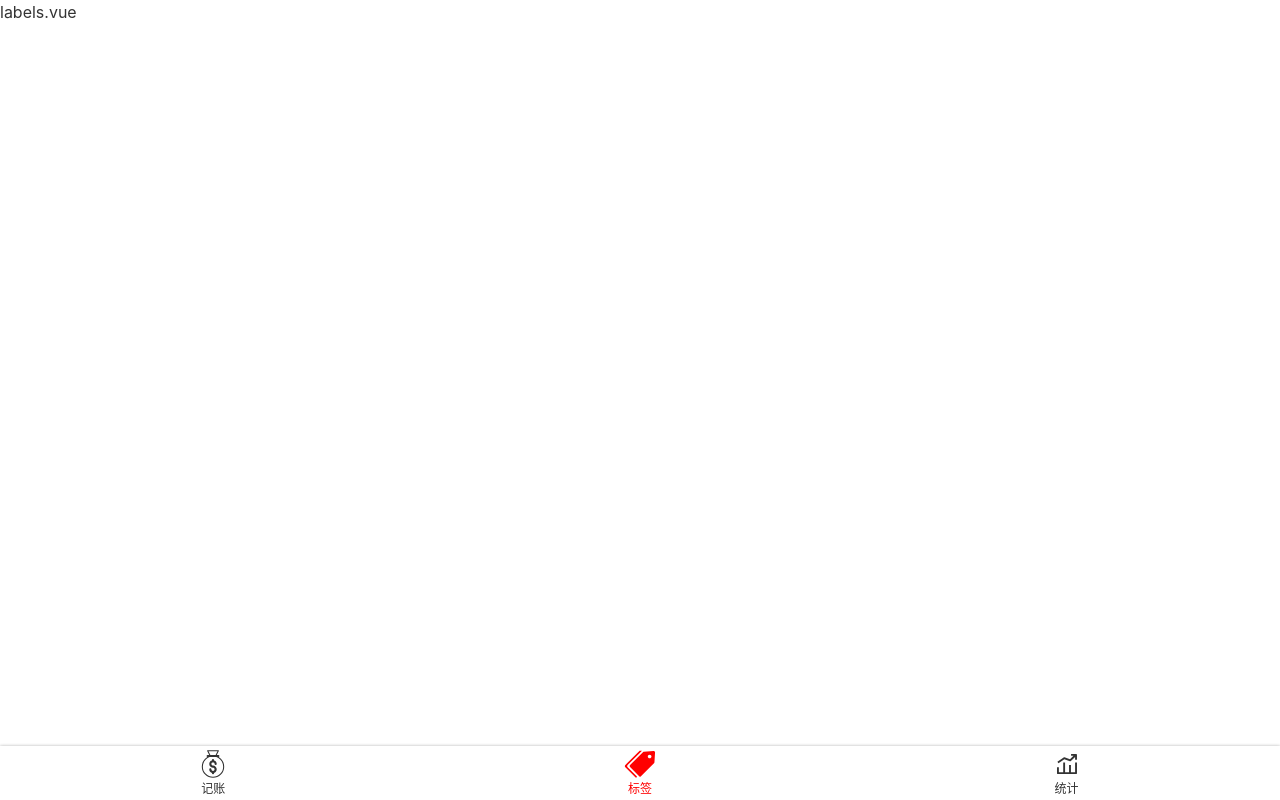
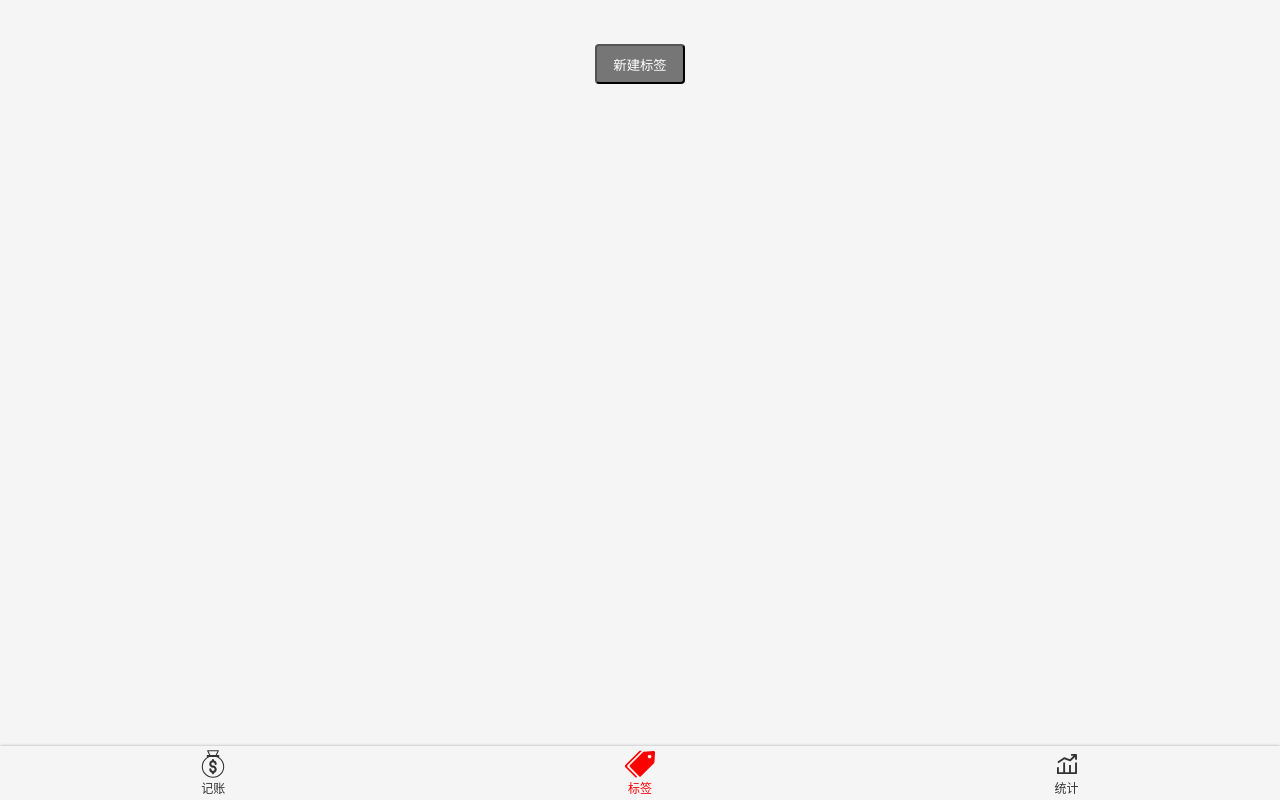
Before and after one commit to oldUath/cocomoney-vue, a Vue app: page /#/labels in a window 1280 px wide. Built offline with nearby package versions, Linux system fonts and the light colour scheme.

Commit message:
添加标签，和标签页面

```diff
--- a/src/App.vue
+++ b/src/App.vue
@@ -16,6 +16,7 @@
   color: #333;
   line-height: 1.5;
   font-family: $font-hei;
+  background:#f5f5f5;
 }
 
 
--- a/src/model.ts
+++ b/src/models/recordListModel.ts
@@ -1,5 +1,5 @@
 const localStorageKeyName = 'recordList';
-const model = {
+const recordListModel = {
     clone(data: RecordItem[] | RecordItem){
         return JSON.parse(JSON.stringify(data));
     },
@@ -11,4 +11,4 @@
     }
 
 };
-export default model;
+export default recordListModel;
--- /dev/null
+++ b/src/models/tagListModel.ts
@@ -0,0 +1,26 @@
+const localStorageKeyName = 'tagList';
+type TagListModel= {
+    data: string[];
+    fetch: () => string[];
+    create: (name: string) => 'success' | 'duplicated';
+    save: () => void;
+}
+const tagListModel: TagListModel = {
+    data:[],
+    fetch() {
+        this.data = JSON.parse(window.localStorage.getItem(localStorageKeyName) || '[]');
+        return this.data;
+    },
+    create(name: string){
+        if(this.data.indexOf(name)>=0){return 'duplicated'}
+        this.data.push(name);
+        this.save();
+        return 'success';
+    }
+    ,
+    save() {
+        window.localStorage.setItem(localStorageKeyName, JSON.stringify(this.data));
+    }
+
+};
+export default tagListModel;
--- a/src/views/Labels.vue
+++ b/src/views/Labels.vue
@@ -1,14 +1,70 @@
 <template>
-    <Layout>
-      labels.vue
-    </Layout>
+  <Layout>
+    <ol class="tags">
+
+      <li v-for="tag in tags" :key="tag">
+        <span>{{tag}}</span>
+        <Icon name="right"/>
+      </li>
+
+    </ol>
+    <div class="createTag-wrapper">
+      <button class="createTag" @click="createTag">新建标签</button>
+    </div>
+  </Layout>
 </template>
 
-<script>
-export default {
-name: "Labels",
+<script lang="ts">
+import Vue from 'vue'
+import {Component} from 'vue-property-decorator';
+import tagListModel from '@/models/tagListModel';
+
+tagListModel.fetch();
+@Component
+export  default  class Labels extends Vue{
+  tags=tagListModel.data;
+  createTag(){
+    const name = window.prompt('请输入名称');
+    if(name){
+      const message = tagListModel.create(name);
+      if(message === 'duplicated'){
+        window.alert('标签名重复');
+      }else if(message === 'success'){
+        window.alert('添加成功');
+      }
+    }
+  }
 }
 </script>
-<style scoped>
-
+<style lang="scss" scoped>
+.tags{
+  background: white;
+  font-size: 16px;
+  padding-left: 16px;
+  > li{
+    min-height: 44px;
+    display: flex;
+    align-items: center;
+    justify-content: space-between;
+    border-bottom: 1px solid #e6e6e6;
+    svg{
+      width: 18px;
+      height: 18px;
+      color: #666;
+      margin-right: 16px;
+    }
+  }
+}
+.createTag{
+  background-color: #767676;
+  color: white;
+  border-radius:4px ;
+  height: 40px;
+  padding: 0 16px;
+  &-wrapper{
+    text-align: center;
+    padding: 16px;
+    margin-top: 28px;
+  }
+}
 </style>
--- a/src/views/Money.vue
+++ b/src/views/Money.vue
@@ -1,5 +1,4 @@
 <template>
-
     <Layout class-prefix="layout">
 <!--      数字输入面板-->
      <NumberPad @update:value="onUpdateAmount" @submit="saveRecord" />
@@ -20,17 +19,18 @@
 import Notes from '@/components/Money/Notes.vue';
 import Tags from '@/components/Money/Tags.vue';
 import {Component, Watch} from 'vue-property-decorator';
-import model from '@/model';
+import recordListModel from '@/models/recordListModel';
+import tagListModel from '@/models/tagListModel';
 
 
-const recordList=model.fetch();
-
+const recordList=recordListModel.fetch();
+const tagList = tagListModel.fetch();
 
 @Component({
   components: {Tags, Notes, Types, NumberPad}
 })
 export default class Money extends  Vue{
-  tags=['衣','食','住','行'];
+  tags=tagList;
   recordList: RecordItem[]=recordList;
   //数据类型初始值，记录Money页面的数据
   record: RecordItem={
@@ -53,14 +53,14 @@
   }
   saveRecord(){
     //进行深拷贝,如果直接把record给push他们的值永远是一样的，因为push的是地址
-    const record2: RecordItem=model.clone(this.record);
+    const record2: RecordItem=recordListModel.clone(this.record);
 
     record2.createdAt=new Date();
     this.recordList.push(record2);
   }
 @Watch('recordList')
   onRecordListChange(){
-  model.save(this.recordList);
+  recordListModel.save(this.recordList);
   }
 
 }
```
Also changed, not shown: src/assets/icons/right.svg (added).
